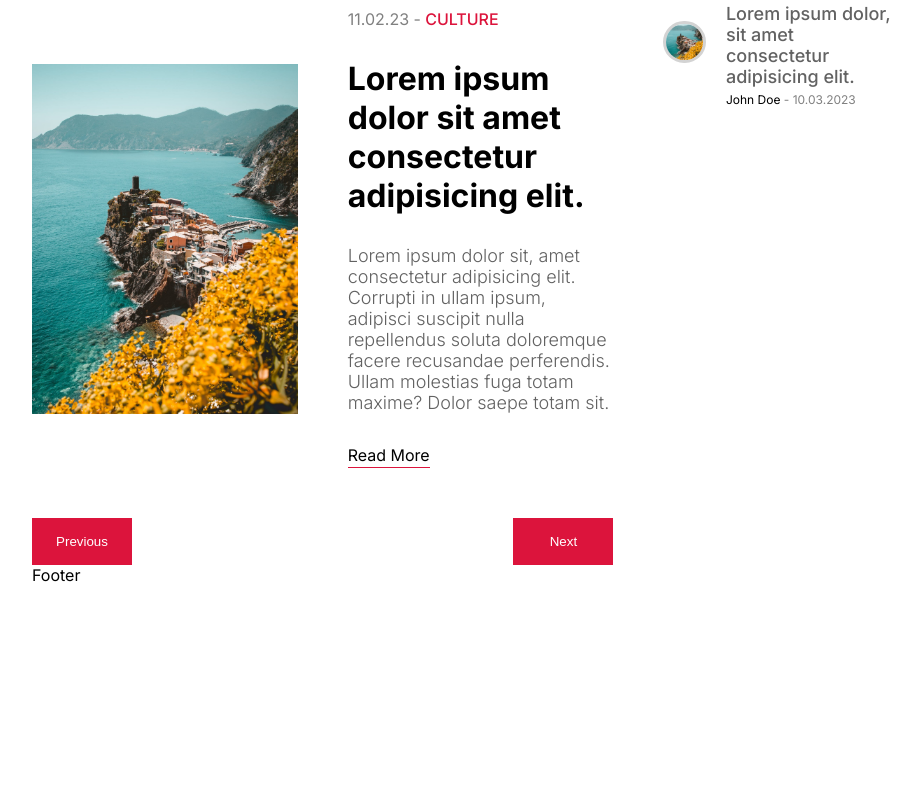
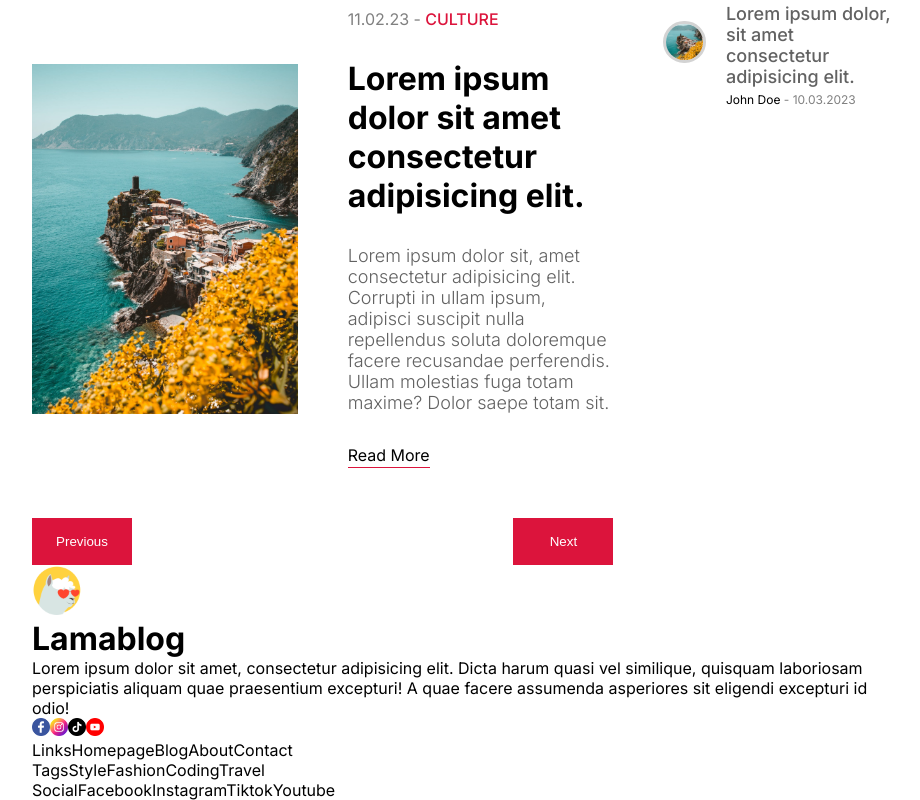
Before and after one commit to Venyad/BlogApp, a Next.js app: page / in a window 1280 px wide. Shown: the part 2927-3727 px from the top of the page, without its empty margins (176-1096 px from the left). Before the commit the page ends 3512 px from the top, so only its background shows below. Built offline with nearby package versions, Linux system fonts and the light colour scheme.

Commit message:
Updated Footer Component

```diff
--- a/src/components/footer/Footer.jsx
+++ b/src/components/footer/Footer.jsx
@@ -1,10 +1,50 @@
 import React from 'react'
 import styles from "./footer.module.css"
+import Image from 'next/image'
+import Link from 'next/link'
+
 
 const Footer = () => {
   return (
     <div className={styles.container}>
-      Footer
+      <div className={styles.info}>
+        <div className={styles.logo}>
+          <Image src="/logo.png" alt="lama blog" width={50} height={50}/>
+          <h1 className={styles.logoText}> Lamablog</h1>
+        </div>
+        <p className={styles.desc}>
+          Lorem ipsum dolor sit amet, consectetur adipisicing elit. Dicta harum quasi vel similique, quisquam laboriosam perspiciatis aliquam quae praesentium excepturi! A quae facere assumenda asperiores sit eligendi excepturi id odio!
+        </p>
+        <div className={styles.icons}>
+          <Image src="/facebook.png" alt="" width={18} height={18}/>
+          <Image src="/instagram.png" alt="" width={18} height={18}/>
+          <Image src="/tiktok.png" alt="" width={18} height={18}/>
+          <Image src="/youtube.png" alt="" width={18} height={18}/>
+        </div>
+      </div>
+      <div className={styles.links}>
+        <div className={styles.list}>
+          <span className={styles.listTitle}>Links</span>
+          <Link href="/">Homepage</Link>
+          <Link href="/">Blog</Link>
+          <Link href="/">About</Link>
+          <Link href="/">Contact</Link>
+        </div>
+        <div className={styles.list}>
+          <span className={styles.listTitle}>Tags</span>
+          <Link href="/">Style</Link>
+          <Link href="/">Fashion</Link>
+          <Link href="/">Coding</Link>
+          <Link href="/">Travel</Link>
+        </div>
+        <div className={styles.list}>
+          <span className={styles.listTitle}>Social</span>
+          <Link href="/">Facebook</Link>
+          <Link href="/">Instagram</Link>
+          <Link href="/">Tiktok</Link>
+          <Link href="/">Youtube</Link>
+        </div>
+      </div>
     </div>
   )
 }
```
